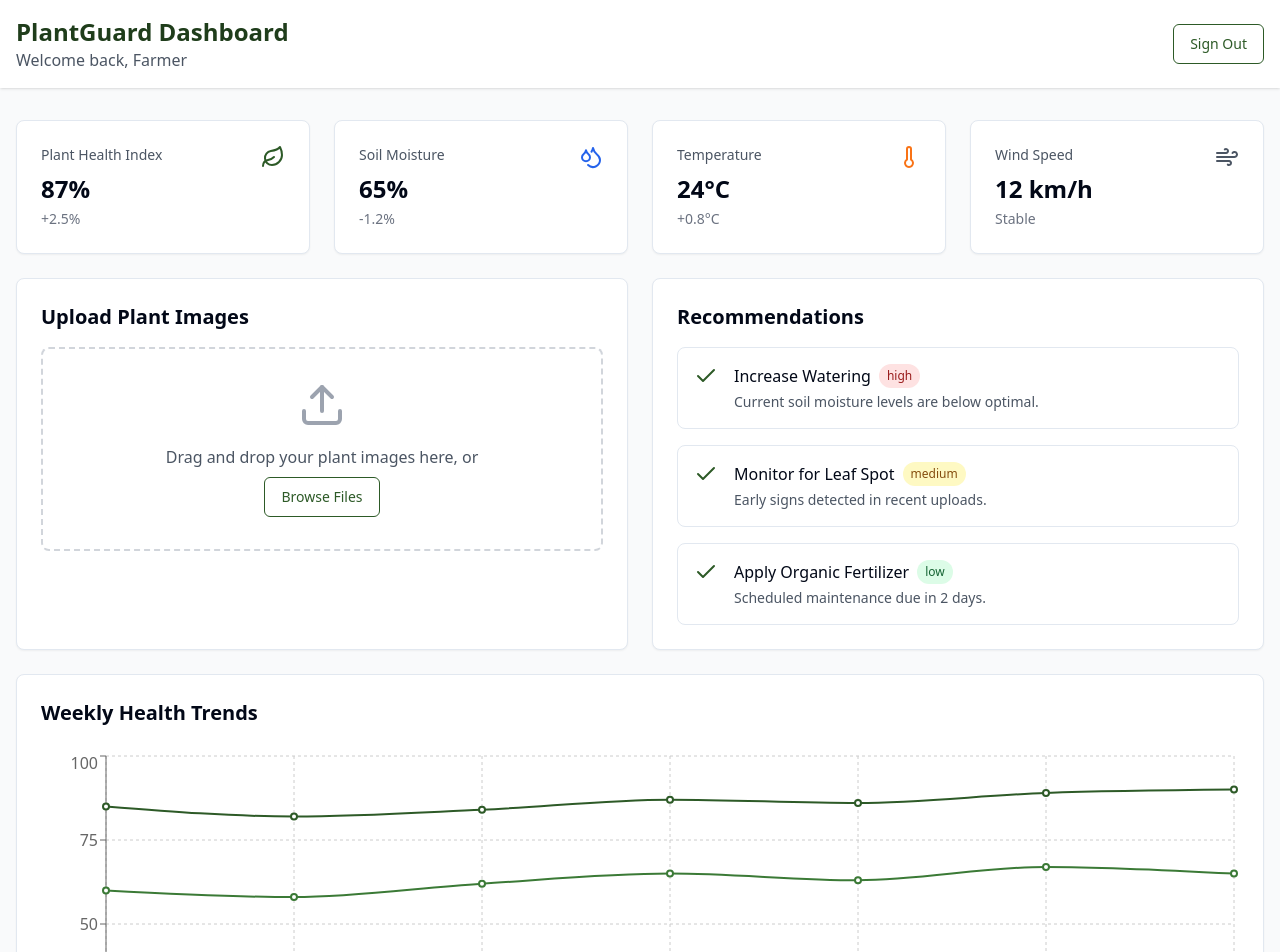
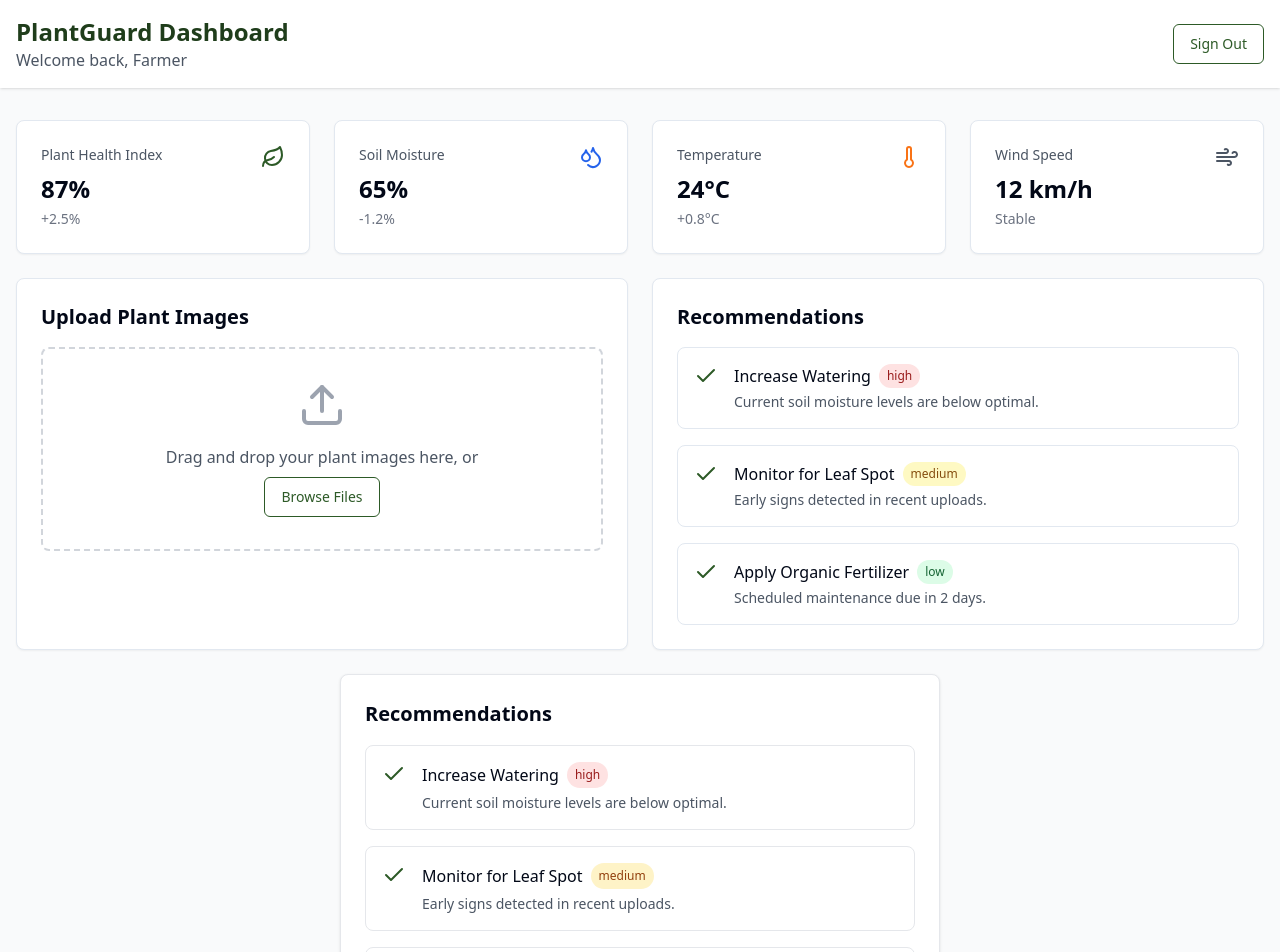
Before and after one commit to saurya20/eco-harvest-helpers, a React (Vite) app: page /dashboard in a window 1280 px wide. Shown: the top 952 px of the page. Built offline with nearby package versions, Linux system fonts and the light colour scheme.

Commit message:
Convert to React HTML/CSS
Transform existing codebase to utilize HTML, CSS, and JavaScript with React components only.
[skip gpt_engineer]

```diff
--- /dev/null
+++ b/src/components/dashboard/BasicRecommendationsCard.tsx
@@ -0,0 +1,106 @@
+import React from 'react';
+import { Check } from 'lucide-react';
+
+export const BasicRecommendationsCard = () => {
+  const recommendations = [
+    {
+      title: "Increase Watering",
+      description: "Current soil moisture levels are below optimal.",
+      priority: "high",
+    },
+    {
+      title: "Monitor for Leaf Spot",
+      description: "Early signs detected in recent uploads.",
+      priority: "medium",
+    },
+    {
+      title: "Apply Organic Fertilizer",
+      description: "Scheduled maintenance due in 2 days.",
+      priority: "low",
+    },
+  ];
+
+  return (
+    <div style={{
+      border: '1px solid #e5e7eb',
+      borderRadius: '8px',
+      padding: '24px',
+      backgroundColor: 'white',
+      boxShadow: '0 1px 3px rgba(0,0,0,0.1)',
+      maxWidth: '600px',
+      margin: '20px auto'
+    }}>
+      <h2 style={{
+        fontSize: '20px',
+        fontWeight: '600',
+        marginBottom: '16px'
+      }}>Recommendations</h2>
+
+      <div style={{ display: 'flex', flexDirection: 'column', gap: '16px' }}>
+        {recommendations.map((rec, index) => {
+          let priorityColor;
+          switch (rec.priority) {
+            case 'high':
+              priorityColor = '#FEE2E2';
+              break;
+            case 'medium':
+              priorityColor = '#FEF3C7';
+              break;
+            case 'low':
+              priorityColor = '#D1FAE5';
+              break;
+            default:
+              priorityColor = '#F3F4F6';
+          }
+
+          return (
+            <div key={index} style={{
+              display: 'flex',
+              alignItems: 'flex-start',
+              gap: '16px',
+              padding: '16px',
+              backgroundColor: 'white',
+              borderRadius: '8px',
+              border: '1px solid #e5e7eb'
+            }}>
+              <div style={{
+                flexShrink: 0,
+                color: '#2D5A27'
+              }}>
+                <Check size={24} />
+              </div>
+
+              <div>
+                <div style={{
+                  display: 'flex',
+                  alignItems: 'center',
+                  gap: '8px'
+                }}>
+                  <h3 style={{
+                    fontSize: '16px',
+                    fontWeight: '500'
+                  }}>{rec.title}</h3>
+                  <span style={{
+                    fontSize: '12px',
+                    padding: '4px 8px',
+                    borderRadius: '9999px',
+                    backgroundColor: priorityColor,
+                    color: rec.priority === 'high' ? '#991B1B' :
+                           rec.priority === 'medium' ? '#92400E' : '#065F46'
+                  }}>
+                    {rec.priority}
+                  </span>
+                </div>
+                <p style={{
+                  fontSize: '14px',
+                  color: '#4B5563',
+                  marginTop: '4px'
+                }}>{rec.description}</p>
+              </div>
+            </div>
+          );
+        })}
+      </div>
+    </div>
+  );
+};
--- a/src/pages/Dashboard.tsx
+++ b/src/pages/Dashboard.tsx
@@ -2,6 +2,7 @@ import { DashboardHeader } from "@/components/dashboard/DashboardHeader";
 import { MetricsGrid } from "@/components/dashboard/MetricsGrid";
 import { UploadSection } from "@/components/dashboard/UploadSection";
 import { RecommendationsCard } from "@/components/dashboard/RecommendationsCard";
+import { BasicRecommendationsCard } from "@/components/dashboard/BasicRecommendationsCard";
 import { HealthTrendsChart } from "@/components/charts/HealthTrendsChart";
 
 const Dashboard = () => {
@@ -15,6 +16,9 @@ const Dashboard = () => {
           <RecommendationsCard />
         </div>
         <div className="mt-6">
+          <BasicRecommendationsCard />
+        </div>
+        <div className="mt-6">
           <HealthTrendsChart />
         </div>
       </main>
```
